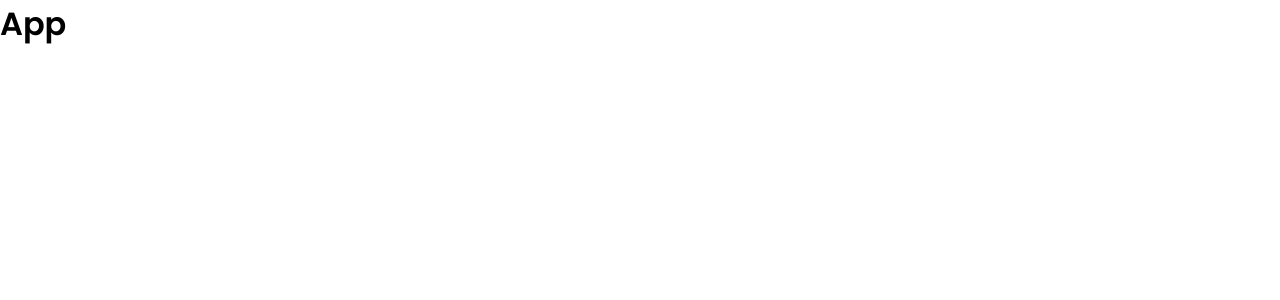
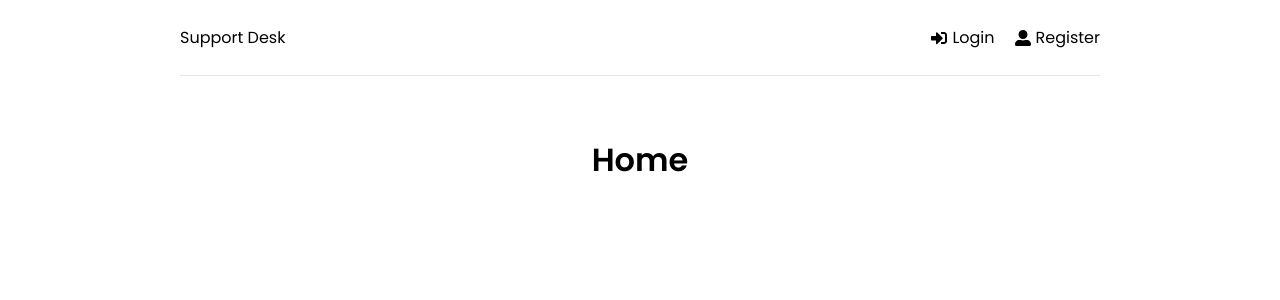
Before and after one commit to Naddiya/support-desk, a React (Create React App) app in the folder frontend/: page / in a window 1280 px wide. Shown: the top 300 px of the page. Built offline with nearby package versions, Linux system fonts and the light colour scheme.

Commit message:
feat: Header & init Pages

```diff
--- a/frontend/src/App.js
+++ b/frontend/src/App.js
@@ -1,9 +1,25 @@
-function App() {
+import { BrowserRouter as Router, Routes, Route } from 'react-router-dom';
+
+import Home from './pages/Home';
+import Login from './pages/Login';
+import Register from './pages/Register';
+import Header from './components/Header';
+
+const App = () => {
   return (
-    <div className="App">
-     <h1>App</h1>
-    </div>
+    <>
+      <Router>
+        <div className="container">
+          <Header />
+          <Routes>
+            <Route path='/' element={<Home />} />
+            <Route path='/login' element={<Login />} />
+            <Route path='/register' element={<Register />} />
+          </Routes>
+        </div>
+      </Router>
+    </>
   );
-}
+};
 
 export default App;
--- /dev/null
+++ b/frontend/src/components/Header.jsx
@@ -0,0 +1,28 @@
+import { FaSignInAlt, FaSignOutAlt, FaUserAlt } from 'react-icons/fa';
+import { Link } from 'react-router-dom';
+
+const Header = () => {
+    return (
+        <header className="header">
+            <div className="logo">
+                <Link to='/'>Support Desk</Link>
+            </div>
+            <ul>
+                <li>
+                    <Link to='/login'>
+                        <FaSignInAlt />
+                        Login
+                    </Link>
+                </li>
+                <li>
+                    <Link to='/register'>
+                        <FaUserAlt />
+                        Register
+                    </Link>
+                </li>
+            </ul>
+        </header>
+    );
+};
+
+export default Header;
--- /dev/null
+++ b/frontend/src/pages/Home.jsx
@@ -0,0 +1,7 @@
+const Home = () => {
+  return (
+    <h1>Home</h1>
+  )
+}
+
+export default Home
--- /dev/null
+++ b/frontend/src/pages/Login.jsx
@@ -0,0 +1,7 @@
+const Login = () => {
+  return (
+    <h1>Login</h1>
+  )
+}
+
+export default Login
--- /dev/null
+++ b/frontend/src/pages/Register.jsx
@@ -0,0 +1,7 @@
+const Register = () => {
+  return (
+    <h1>Register</h1>
+  )
+}
+
+export default Register
```
